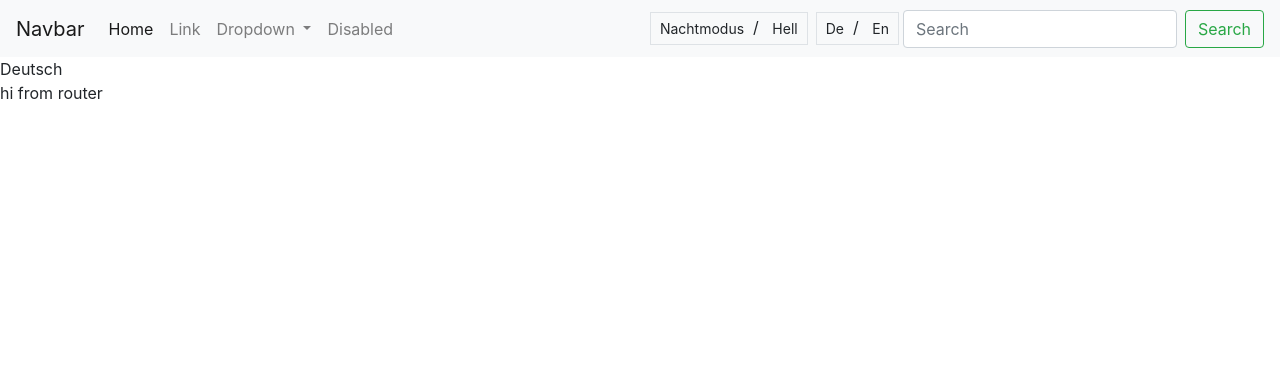
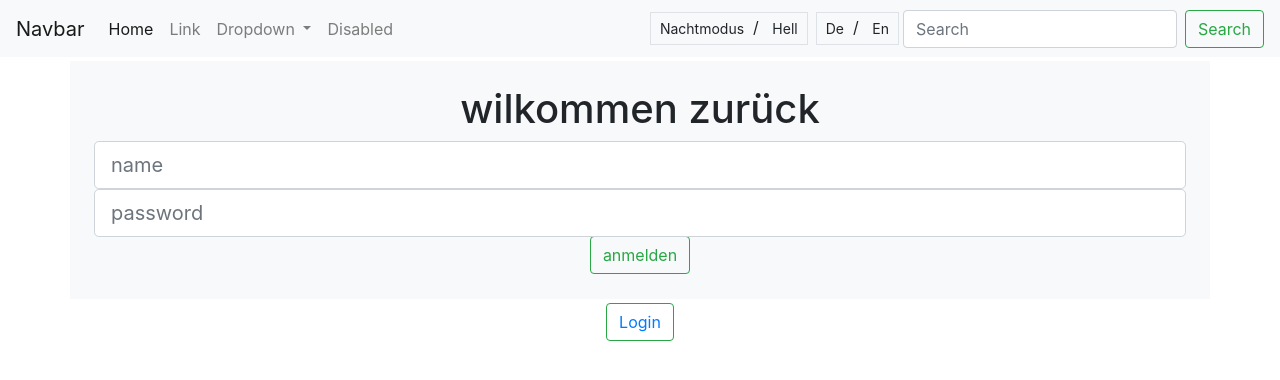
Before and after one commit to Hannski/Buan, a PHP site: page /adminlogin in a window 1280 px wide. Shown: the top 380 px of the page. Run offline with PHP 8.4, Linux system fonts and the light colour scheme.

Commit message:
Datenbankverbindung, erster Adminontroller mit ersten Schelifen und Abfragen

```diff
--- /dev/null
+++ b/app/App.php
@@ -0,0 +1,17 @@
+<?php
+
+class App
+{
+	function __construct()
+	{
+	require "./app/languageCheck.php";
+	include "config.php";
+	//header, Navigationsleiste
+	require_once 'View/seitenkomponenten/header.php';
+	require_once 'View/templates/home.html';
+	//Url verarbeiten->Inhalte einfuegen
+	$url = new Router();
+	//Footer
+	require_once 'View/seitenkomponenten/footer.php';
+	}
+}
--- a/app/Controller/AdminCtrl.php
+++ b/app/Controller/AdminCtrl.php
@@ -1,17 +1,29 @@
 <?php
-
-
-/**
- *
- */
-
-class AdminCtrl extends IndexCtrl
+namespace Controller;
+use \Model\Resource\AdminMdl;
+class AdminCtrl
 {
 	function __construct()
 	{
-
-		echo "<br>Hello from AdminCtrl";
-
+		include BASEPATH."/app/LanguageCheck.php";
 
 	}
+	public $name  = "";
+	public $pw    = "";
+	public $error = array();
+
+public function login($name, $pw)
+{
+	if (empty($name)||empty($pw))
+	{
+		return "emptyFields";
+	}
 }
+public function loginA($name,$pw)
+{
+	$model = new AdminMdl();
+	$adminArray = $model->getA();
+
+}
+
+}
--- a/app/Controller/IndexCtrl.php
+++ /dev/null
@@ -1,23 +0,0 @@
-<?php
-
-/**
- *
- */
-
-
-class IndexCtrl extends Router
-{
-	function __construct()
-	{
-
-
-	require BASEPATH.'/app/Controller/AdminCtrl.php';
-
-
-
-	}
-	function hello()
-	{
-		$adminCtrl  = new AdminCtrl();
-	}
-}
--- a/app/Router.php
+++ b/app/Router.php
@@ -1,47 +1,47 @@
 <?php
 
 /* In dieser Datei werden Url-Parameter geprüft und entsprechend verarbeitet. */
-
-class Router
+class Router extends App
+{
+protected $_templateDatei  = null;
+public function __construct()
 {
 
-function __construct()
-{
-require_once 'View/seitenkomponenten/header.php';
-require_once 'View/templates/home.html';
-require BASEPATH.'/app/Controller/IndexCtrl.php';
+
+require "./app/languageCheck.php";
+include_once 'config.php';
+if(isset($_GET['url']))
+ {
 
 
-echo $langArray[0]['button'];
-$index = new IndexCtrl();
-
- if(isset($_GET['url']))
- {
-
  $urlArray = explode('/', $_GET['url']);
-// Hilfe: print_r($urlArray[0]);
- echo "<br> hi from router ";
-
 
  switch ($urlArray[0])
  {
 
- //UserProfil anzeigen und mit Daten füllen
+   //AdminLogin
+   case ('adminlogin' && class_exists('\Controller\AdminCtrl')):
 
- // case 'profile':
- //   $this->view->message("hello from message");
- //   $this->view->message("hello from message2");
- //   //Neues Spiel starten
- //   if(isset($_POST['neuesSpiel']))
- //    {
+   if (isset($_POST['a_login']))
+   {
+   $admin = new \Controller\AdminCtrl();
+   $admin->name = $_POST['name'];
+   $admin->pw   = $_POST['password'];
+   $admin->loginA($admin->name,$admin->pw);
+   if ($admin->login($admin->name,$admin->pw) !== true)
+   {
+      echo $langArray[$admin->login($admin->name,$admin->pw)];
+   };
 
- //     header("Location: kategorie");
-     //Kategire auswählen
-     // url: aa_game/profile/kategorie
-    }
-    }
-    require_once 'View/seitenkomponenten/footer.php';
-    }
+   }
+
+   include_once 'View/templates/adminlogin.html';
+   break;
 
 
+
+   } //switch ende
 }
+ }
+
+}
--- a/app/View/seitenkomponenten/footer.php
+++ b/app/View/seitenkomponenten/footer.php
@@ -1,3 +1,7 @@
-
+</div>
+<!-- Ende Wrapper -->
+<footer>
+	<button class="btn btn-outline-success my-2 my-sm-0"><a class="" href="adminlogin">Login</a></button>
+</footer>
 </body>
 </html>
--- a/app/View/seitenkomponenten/header.php
+++ b/app/View/seitenkomponenten/header.php
@@ -1,9 +1,5 @@
-<?php
- require "./app/languageCheck.php";
- require "./app/styleCheck.php";
-?>
 <!DOCTYPE html>
-<!-- Sprachinformationen fuer HTML dynamisch anpassen (Default-Wert ist Deutsch) -->
+<!-- Sprachinformationen fuer HTML -->
  <html lang="<?php  echo $lang = isset($_SESSION['language']) ? $_SESSION['language'] : "de"; ?>">
  <head>
    <meta charset="UTF-8">
@@ -28,4 +24,4 @@
 
      <!-- Ende Einbinden -->
  </head>
- <body>
+ <body class="text-center">
--- a/app/View/styleBootstrap/customStyles/dark.css
+++ b/app/View/styleBootstrap/customStyles/dark.css
@@ -5,7 +5,7 @@ Backend liegt */
 /* HIntergrund */
 html, body
 {
-    height: 100%;
+    height: 100%!important;
     background-color:#05041B;
 }
 /* Schriftfarbe- und groesse */
--- a/app/View/templates/adminlogin.html
+++ b/app/View/templates/adminlogin.html
@@ -0,0 +1,18 @@
+
+<div class="login h-50 d-flex-flex-col row m-1">
+<form method="POST" class="form-signin bg-light container p-4 d-flex-flex-col justify-content-center">
+
+	<span><h1><?php echo $langArray[0]["adminSignin"]?></h1></span>
+	<div class=" h-25 input-group input-group-lg mr-sm-2">
+		<input class="form-control " type="text"  name="name" placeholder="name">
+	</div>
+	<div class=" h-25 input-group input-group-lg mr-sm-2">
+		<input class="form-control " type="password"  name="password" placeholder="password">
+	</div>
+	<button type="submit" class=" m-2 btn bnt-lg btn-outline-success my-2 my-sm-0" name="a_login">
+		<?php echo $langArray[0]["loginButton"]?>
+
+	</button>
+
+</form>
+</div>
--- a/app/View/templates/home.html
+++ b/app/View/templates/home.html
@@ -50,3 +50,5 @@
   </div>
 </nav>
 <!-- Ende Navigationsleiste -->
+<!-- Beginn Wrapper -->
+<div id="wrapper" class="h-100">
--- a/app/config.php
+++ b/app/config.php
@@ -2,3 +2,6 @@
 
 define ("BASEPATH",dirname(__DIR__));
 define ("CSSPATH","styleBootstrap/css/bootstrap.css");
+
+
+ require "./app/styleCheck.php";
--- a/app/languageCheck.php
+++ b/app/languageCheck.php
@@ -1,8 +1,9 @@
 <?php
-/*
+		/*
 		Spachwahl ueber Buttonklick in der Navigationsleiste pruefen
 		*/
-		/*ist eine Sprachwahl breits erfolgt und keine Neuwahl:*/
+
+/*ist eine Sprachwahl breits erfolgt und keine Neuwahl:*/
 		if(isset($_SESSION['language']) && !isset($_POST['language']))
 		{
 			$_SESSION['language'] == $_SESSION['language'];
--- a/index.php
+++ b/index.php
@@ -1,8 +1,33 @@
+<?php
+class Start
+{
+	function __construct()
+	{
+		//Session starten
+		session_start();
 
+		//Klassen laden
+	    spl_autoload_register(function($class)
+	    {
+			$newName = str_replace('\\', '/', $class);
 
-<?php
-	session_start();
+			/*Dateipfad*/
+			$path = "app/$newName.php";
 
-	require "./app/config.php";
-	require BASEPATH."/app/Router.php";
-	$router = new Router();
+			/*Fehler abfangen, Datei einbinden*/
+			if (!class_exists($class))
+			{
+			if (file_exists($path))
+				{
+					require $path;
+				}
+			}
+		});
+
+		//start
+		$app = new App();
+	}
+
+}
+//Progammstart
+$hi = new Start();
--- a/language/de.php
+++ b/language/de.php
@@ -4,6 +4,22 @@
 Array fuer Deutsche Inhalte
 */
 
+//Sprachwahl Testausgabemoeglichkeit
 $langArray[0]["button"] = "Deutsch";
+
+//Styleauswahl Button
 $langArray[0]["styleDark"] = "Nachtmodus";
 $langArray[0]["styleLight"] = "Hell";
+
+
+/**
+**Admin Login Formular
+*/
+//text
+$langArray[0]["adminSignin"] = "wilkommen zur&uuml;ck";
+//Anmeldebutton AdminLoginFormular
+$langArray[0]["loginButton"] = "anmelden";
+
+//Anmeldevorgang Fehlerbenachichtigungen
+//nicht alle Felder ausgefuellt:
+$langArray['emptyFields'] = "Alle Felder m&uuml;ssen ausgef&uuml;llt werden";
```
Also changed, not shown: app/Model/AdminMdl.php (+55 -6 lines), app/Model/Resource/AdminMdl.php (added, +26 -0 lines), app/Model/Resource/Base.php (added, +11 -0 lines), language/en.php (+17 -2 lines).
